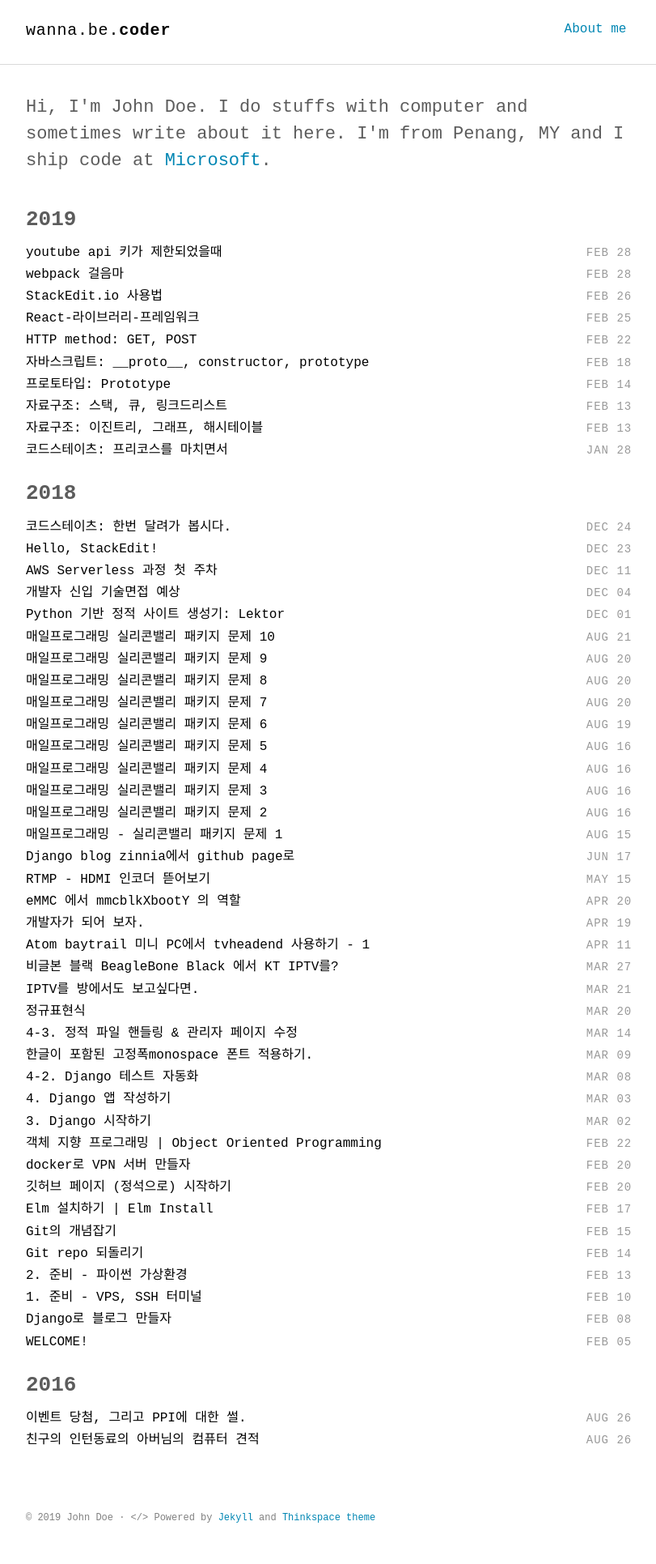
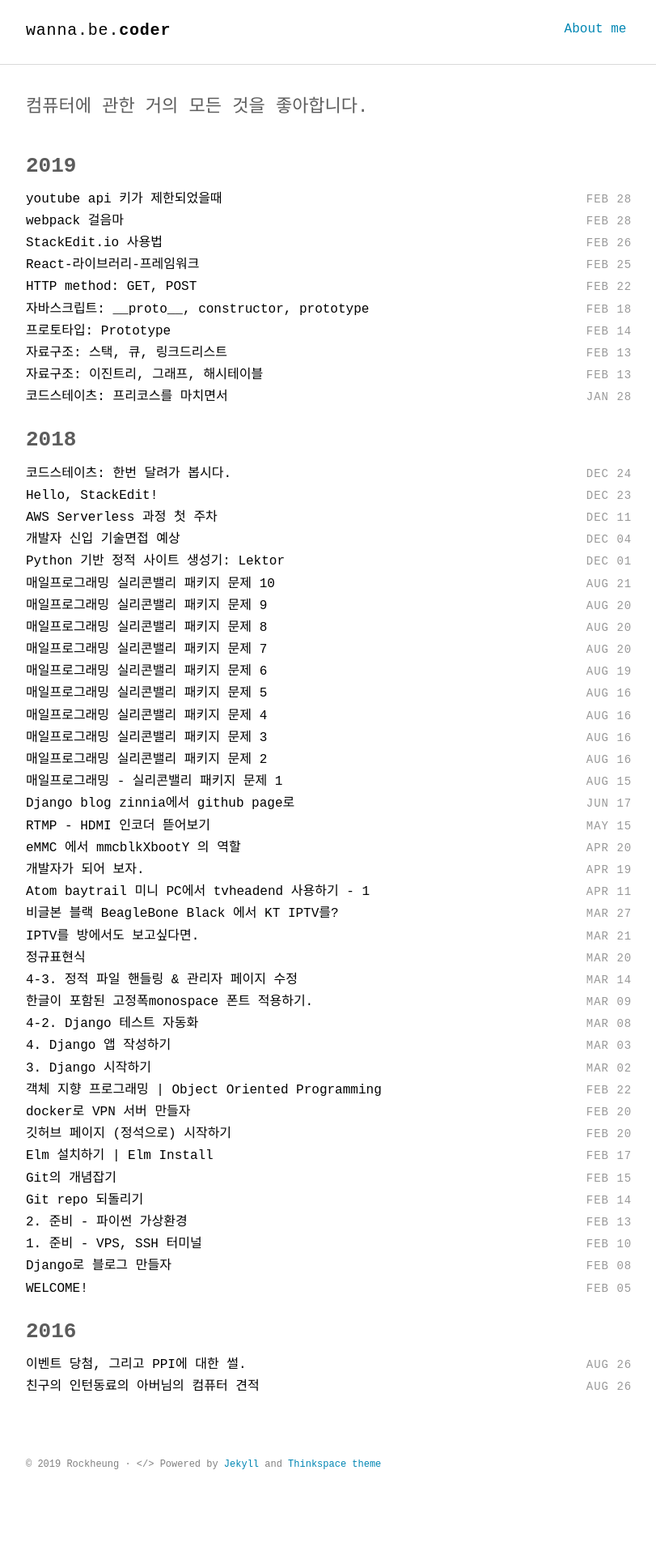
Before and after one commit to Rockheung/rockheung.github.io, a Jekyll site: the page built from index.md, in a window 1280 px wide. Shown: the whole page at 81% size, without its empty margins (232-1043 px from the left). Built offline with Jekyll 4.4.1, drawn with Linux system fonts in a browser that asks for light colours; some web fonts are replaced; after the commit the page ends 1865 px from its top, so only the background shows below that.

Commit message:
Update description

```diff
--- a/_config.yml
+++ b/_config.yml
@@ -31,7 +31,7 @@
 
 email: rockheung@gmail.com
 description: >- # this means to ignore newlines until "baseurl:"
-  Rockheung's developer cosplay page.
+  컴퓨터에 관한 거의 모든 것을 좋아합니다.
 baseurl: "" # the subpath of your site, e.g. /blog
 url: "https://blog.rockheung.xyz" # the base hostname & protocol for your site, e.g. http://example.com
 # languages: ["en", "kr"]
@@ -49,7 +49,7 @@
 
 # Author settings
 author:
-  name     : "John Doe"
+  name     : "Rockheung"
 
 # Build settings
 permalink   : /:year/:title/
--- a/_includes/intro.html
+++ b/_includes/intro.html
@@ -1,5 +1,5 @@
 <section class="intro">
   <div class="container">
-    <p class="lead">Hi, I'm John Doe. I do stuffs with computer and sometimes write about it here. I'm from Penang, MY and I ship code at <a href="#">Microsoft</a>.</p>
+    <p class="lead">{{ site.description }}</p>
   </div>
 </section>
```
